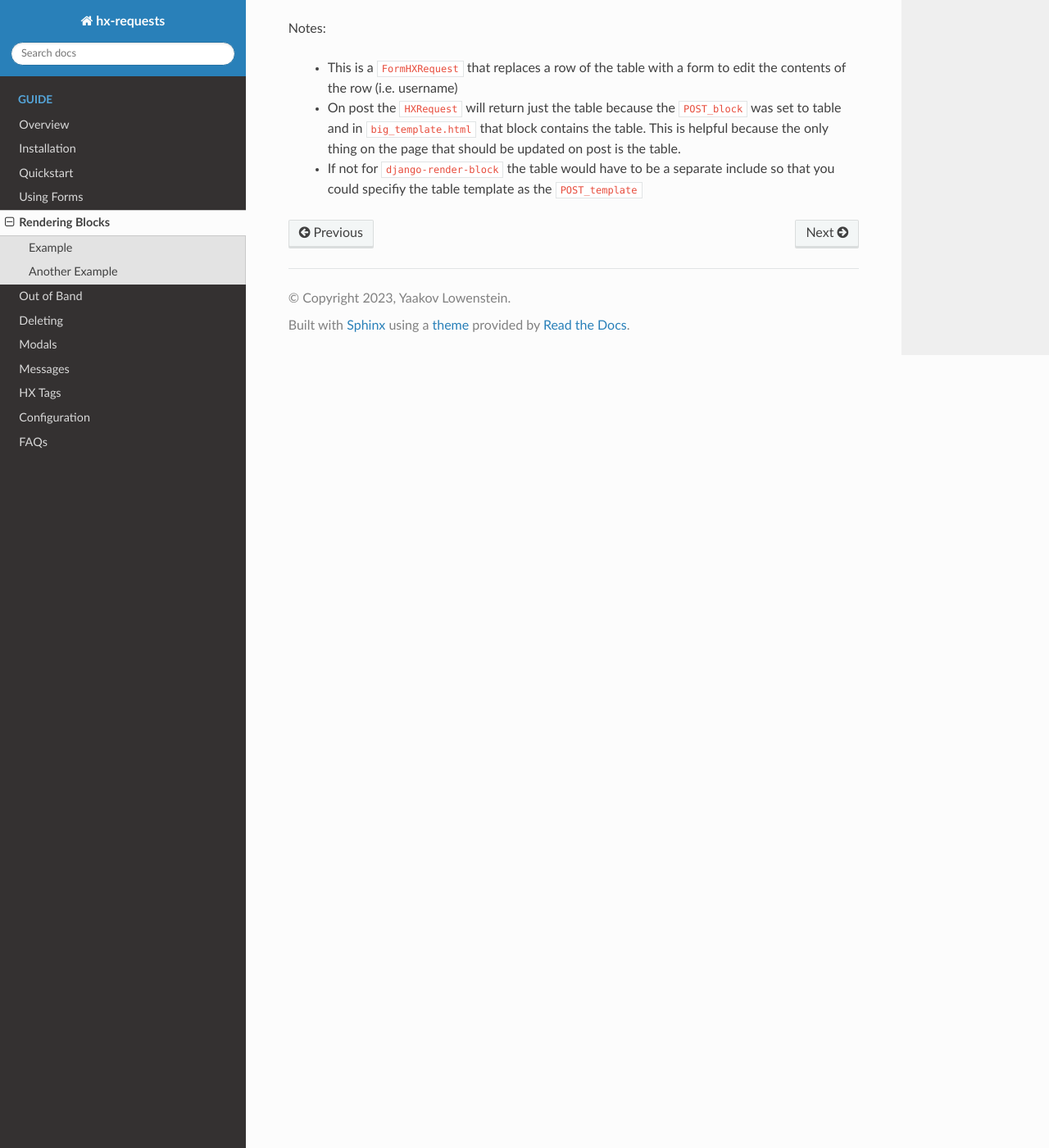
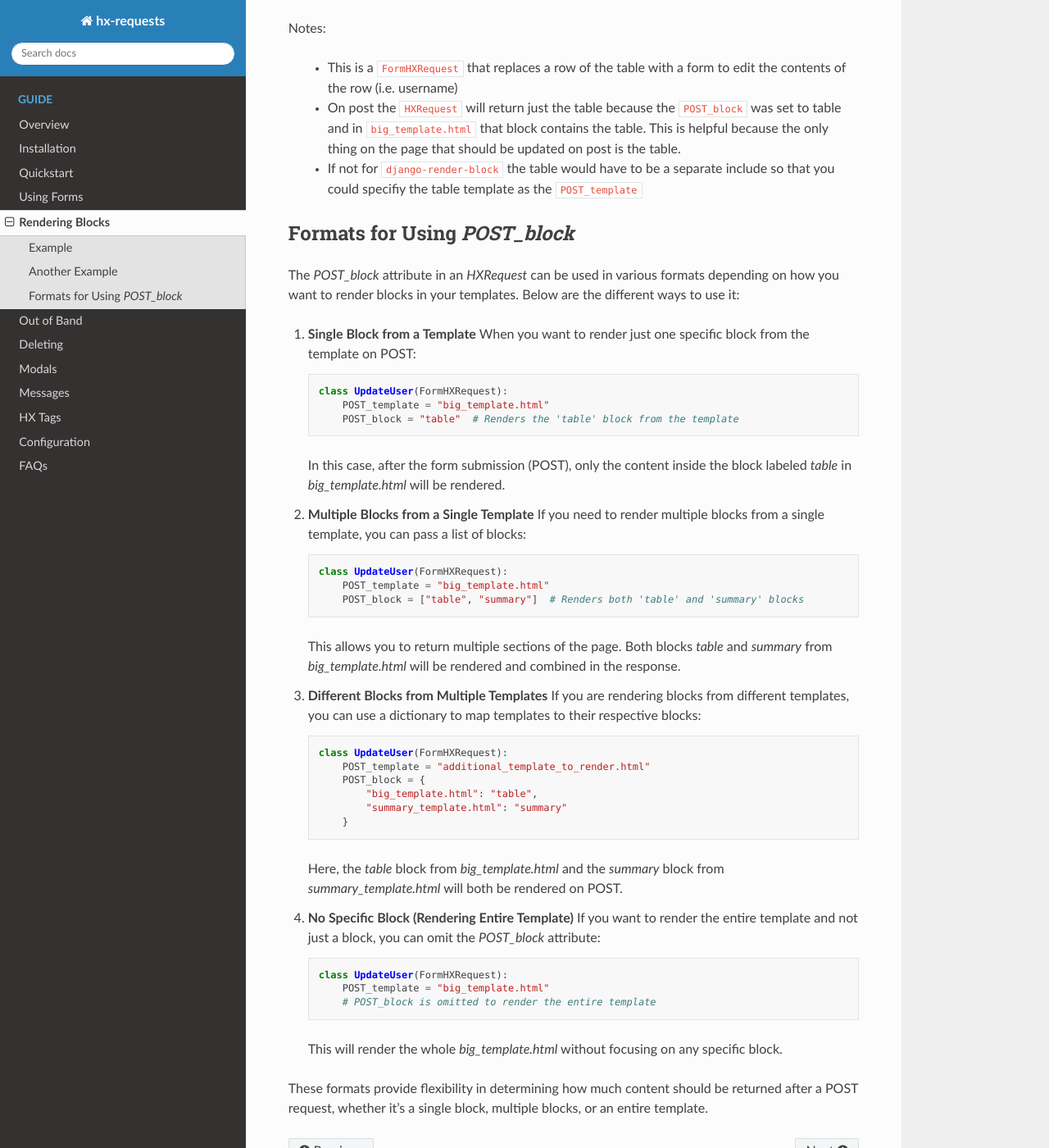
Before and after one commit to yaakovLowenstein/hx-requests, a Sphinx documentation site: the page built from docs/guide/blocks.rst, in a window 1280 px wide and 1400 px high, scrolled down 2211 px. Shown: the whole window at 82% size. Built offline with Sphinx 7.4.7 and the Read the Docs theme 3.1.0, drawn with Linux system fonts in a browser that asks for light colours; pages that are not in the unit, such as notebooks, are missing from menus.

Commit message:
docs: Add documentation for POST_block usage

```diff
--- a/docs/guide/blocks.rst
+++ b/docs/guide/blocks.rst
@@ -125,3 +125,57 @@ Notes:
     - On post the :code:`HXRequest` will return just the table because the :code:`POST_block` was set to table and in :code:`big_template.html` that
       block contains the table. This is helpful because the only thing on the page that should be updated on post is the table.
     - If not for :code:`django-render-block` the table would have to be a separate include so that you could specifiy the table template as the :code:`POST_template`
+
+Formats for Using `POST_block`
+------------------------------
+
+The `POST_block` attribute in an `HXRequest` can be used in various formats depending on how you want to render blocks in your templates. Below are the different ways to use it:
+
+1. **Single Block from a Template**
+   When you want to render just one specific block from the template on POST:
+
+   .. code-block:: python
+
+       class UpdateUser(FormHXRequest):
+           POST_template = "big_template.html"
+           POST_block = "table"  # Renders the 'table' block from the template
+
+   In this case, after the form submission (POST), only the content inside the block labeled `table` in `big_template.html` will be rendered.
+
+2. **Multiple Blocks from a Single Template**
+   If you need to render multiple blocks from a single template, you can pass a list of blocks:
+
+   .. code-block:: python
+
+       class UpdateUser(FormHXRequest):
+           POST_template = "big_template.html"
+           POST_block = ["table", "summary"]  # Renders both 'table' and 'summary' blocks
+
+   This allows you to return multiple sections of the page. Both blocks `table` and `summary` from `big_template.html` will be rendered and combined in the response.
+
+3. **Different Blocks from Multiple Templates**
+   If you are rendering blocks from different templates, you can use a dictionary to map templates to their respective blocks:
+
+   .. code-block:: python
+
+       class UpdateUser(FormHXRequest):
+           POST_template = "additional_template_to_render.html"
+           POST_block = {
+               "big_template.html": "table",
+               "summary_template.html": "summary"
+           }
+
+   Here, the `table` block from `big_template.html` and the `summary` block from `summary_template.html` will both be rendered on POST.
+
+4. **No Specific Block (Rendering Entire Template)**
+   If you want to render the entire template and not just a block, you can omit the `POST_block` attribute:
+
+   .. code-block:: python
+
+       class UpdateUser(FormHXRequest):
+           POST_template = "big_template.html"
+           # POST_block is omitted to render the entire template
+
+   This will render the whole `big_template.html` without focusing on any specific block.
+
+These formats provide flexibility in determining how much content should be returned after a POST request, whether it's a single block, multiple blocks, or an entire template.
```
